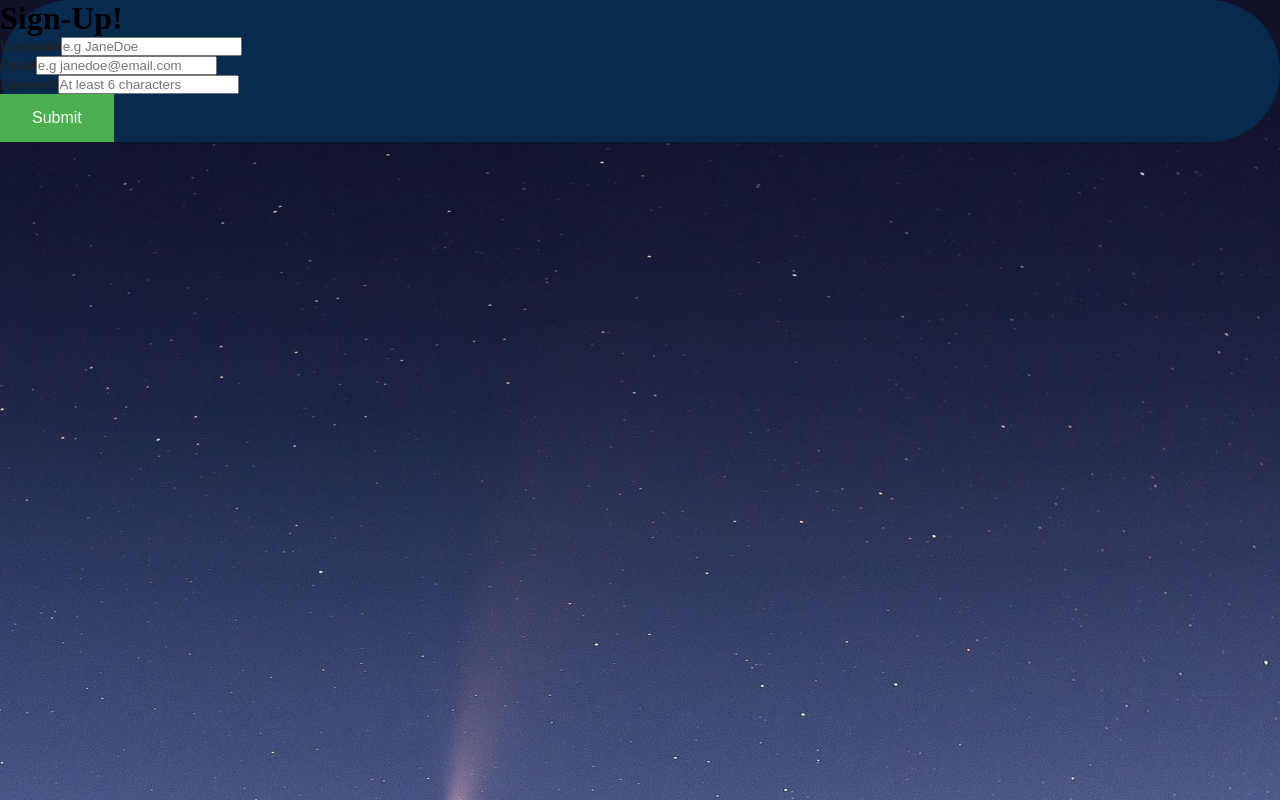
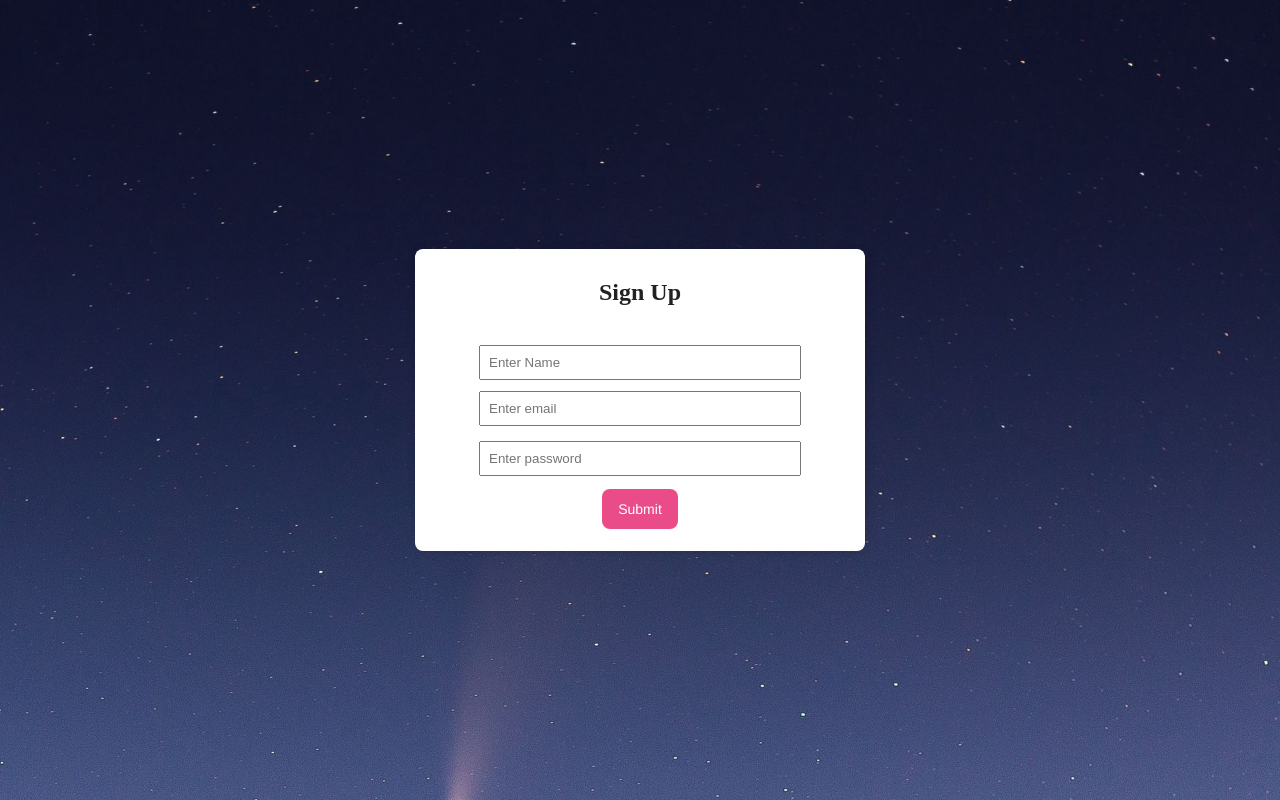
Before and after one commit to Kcampbell3190/PhysioFrontend, a React (Vite) app: page /auth/SignUp in a window 1280 px wide. Shown: the top 800 px of the page. Built offline with nearby package versions, Linux system fonts and the light colour scheme.

Commit message:
SignUp and Login form prettied

```diff
--- a/src/components/Landing.css
+++ b/src/components/Landing.css
@@ -6,14 +6,10 @@
 }
 
 
-.yoga1{
-    height: 80%;
-}
 
 
 
-
-.button1 {
+ /* .buttonLogin {
   background-color: #EA4C89;
   max-width: 100px;
   border-radius: 8px;
@@ -40,23 +36,22 @@
   -webkit-user-select: none;
   touch-action: manipulation;
   left: 50%;
-}
+}  */
 
-.button1:hover,
-.button1:focus {
+.buttonLogin:hover,
+.buttonLogin:focus {
   background-color: #F082AC;
 }
-
-.button1{
-    position: fixed;
-    top: 10%;
-    right: 20px;
-    white-space: nowrap;
-    color: rgb(245, 243, 243);
+.buttonLogin{
+  position: fixed;
+  top: 60%;
+  right: 200px;
+  white-space: nowrap;
+  color: rgb(245, 243, 243);
 }
 
 
-.button2 {
+/* .buttonSign {
     background-color: #EA4C89;
     max-width: 100px;
     border-radius: 8px;
@@ -74,8 +69,8 @@
     margin: 0.5%;
     outline: none;
     padding: 10px 16px;
-    position: relative;
-    text-align: center;
+    /* position: relative; */
+    /* text-align: center;
     text-decoration: none;
     transition: color 100ms;
     vertical-align: baseline;
@@ -83,16 +78,16 @@
     -webkit-user-select: none;
     touch-action: manipulation;
     left: 50%;
-  }
+  }  */
 
-  .button2:hover,
-  .button2:focus {
+  .buttonSign:hover,
+  .buttonSign:focus {
     background-color: #F082AC;
-  }
-.button2{
+  }  */
+.buttonSign{
     position: fixed;
-    top: 0%;
-    right: -40px;
+    top: 60%;
+    right: 200px;
     white-space: nowrap;
     color: rgb(245, 243, 243);
 }
--- a/src/components/Landing.jsx
+++ b/src/components/Landing.jsx
@@ -6,7 +6,6 @@ import Signup from './SignUp'
 import Yoga1 from './Images/yoga1.png'
 import Yoga2 from './Images/yoga2.png'
 import Yoga3 from './Images/yoga3.png'
-import background from './Images/comet.jpeg'
 
 
 
@@ -18,13 +17,13 @@ import { Routes, Route, Link} from "react-router-dom"
 function Landing() {
 
 
-let button1 = document.querySelector('.button1');
-let button2 = document.querySelector('.button2');
+let buttonSign = document.querySelector('.buttonSign');
+let buttonLogin = document.querySelector('.buttonLogin');
 
 window.onscroll = () =>{
-    let pos = window.scrollY - 50;
-    button1.style.right = `${pos}px`
-    button2.style.left = `${pos}px`
+    let pos = window.scrollY -50;
+    buttonLogin.style.right = `${pos}px`
+    buttonSign.style.left = `${pos}px`
 }
 
  return (
@@ -39,21 +38,16 @@ window.onscroll = () =>{
     </div>
 
 
-    <div className='buttoncontainer'>
+    {/* <div className='buttoncontainer'> */}
     <Link to="/auth/Signup">
-    <button className="button2" role="button">Sign Up</button>
+    <button className="buttonSign" role="button">Sign Up</button>
     </Link>
 
     <Link to="/Login">
-    <button className="button1" role="button">Login</button>
+    <button className="buttonLogin" role="button">Login</button>
     </Link>
-    </div>
+    {/* </div> */}
 
-      {/* <Routes>
-
-          <Route path="/Login" element={<Login />} />
-          <Route path="/auth/Signup" element={<Signup />} />
-      </Routes> */}
 
 
 
--- a/src/components/SignUp.css
+++ b/src/components/SignUp.css
@@ -1,13 +1,27 @@
-.wrapper {
-    padding: 5px 50px;
-}
-
-.wrapper fieldset {
-    margin: 20px 10px;
-}
 
 * {
     margin: 0;
     padding: 0;
     box-sizing: border-box;
 }
+
+.inputs{
+    width: 100%;
+
+}
+.password {
+    width: 100%;
+    padding: 8px;
+    margin: 15px 0px 11px 0px;
+
+}
+.email {
+    width: 100%;
+    padding: 8px;
+}
+
+.name{
+width: 100%;
+padding: 8px;
+margin: 15px 0px 11px 0px;
+}
--- a/src/components/SignUp.jsx
+++ b/src/components/SignUp.jsx
@@ -18,35 +18,38 @@ const SignUp = () => {
   const navigate = useNavigate()
 
   return (
-    <div className='form-card'>
-      <h1>Sign-Up!</h1>
-      <form>
-        <div className="form-group mt-3">
-        <label>Username</label>
-        <input
-          type="username"
-          className="form-control mt-1"
-          placeholder="e.g JaneDoe"
+    <div className="Auth-form-container">
+    <form className="Auth-form">
+      <div className="Auth-form-content">
+        <h3 className="Auth-form-title">Sign Up</h3>
+       <div className="inputs">
+        <div>
+          {/* <label>Email address</label> */}
+          <input className='name'
+            type="name"
+            placeholder="Enter Name"
           />
         </div>
-        <div className="form-group mt-3">
-        <label>Email</label>
-        <input
+       <div>
+        <input className='email'
             type="email"
-          className="form-control mt-1"
-          placeholder="e.g janedoe@email.com"
+            placeholder="Enter email"
           />
           </div>
-        <div className="form-group mt-3">
-        <label>Password</label>
-        <input
-          type="username"
-          className="form-control mt-1"
-          placeholder="At least 6 characters"
+        <div>
+          {/* <label>Password</label> */}
+          <input className="password"
+            type="password"
+            placeholder="Enter password"
           />
           </div>
-        <div className="d-grid gap-2 mt-3">
-            <SubmitButton />
+        </div>
+        <div className="loginbtncontainer">
+          <button type="submit" className="submitbtn">
+            Submit
+          </button>
+        </div>
+
       </div>
     </form>
   </div>
```
Lines whose indentation alone changed are shown as unchanged.
